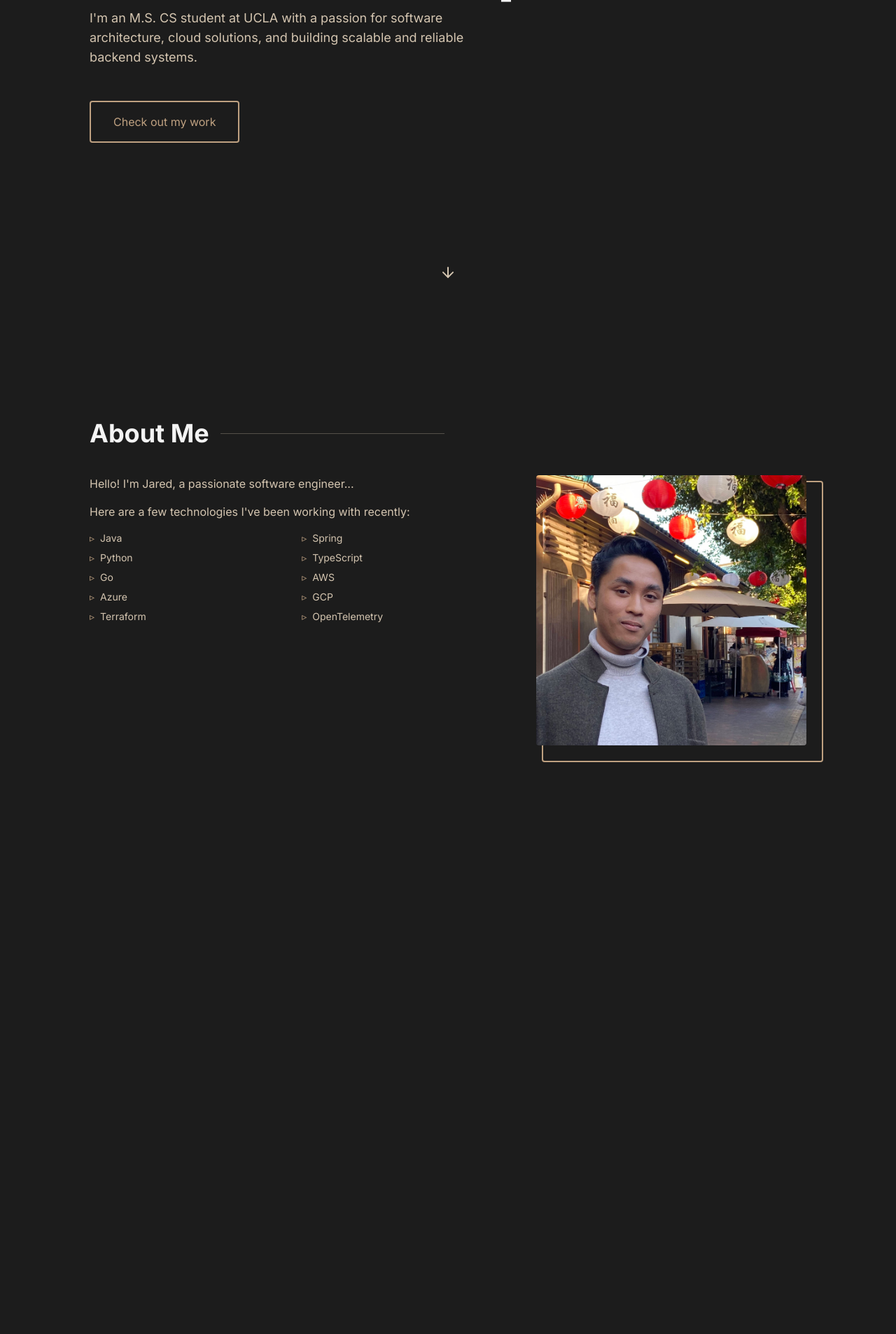
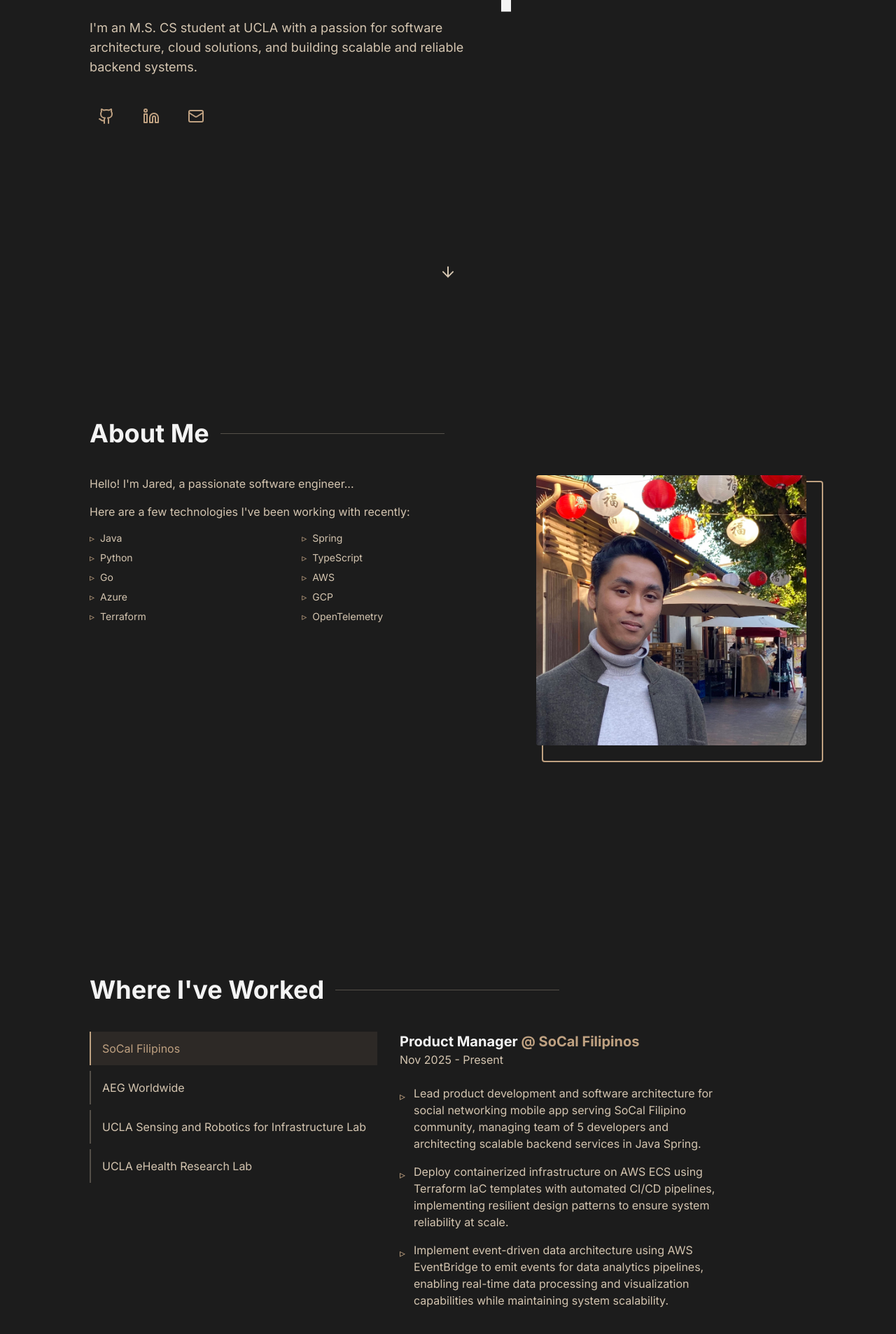
Before and after one commit to Jared-Velasquez/personal-website, a Next.js app: page / in a window 1280 px wide. Shown: the part 368-2274 px from the top of the page at 70% size. Before the commit the page ends 1600 px from the top, so only its background shows below. Built offline with nearby package versions, Linux system fonts and the light colour scheme.

Commit message:
feat: implement Experience and Social Links

```diff
--- a/src/app/components/Experience.tsx
+++ b/src/app/components/Experience.tsx
@@ -1,3 +1,120 @@
-"use client";
+'use client';
 
-export function Experience() {}
+import { motion } from "motion/react";
+import { useState } from "react";
+import { useInView } from "./useInView";
+
+const experiences = [
+    {
+        company: "SoCal Filipinos",
+        position: "Product Manager",
+        period: "Nov 2025 - Present",
+        responsibilities: [
+            "Lead product development and software architecture for social networking mobile app serving SoCal Filipino community, managing team of 5 developers and architecting scalable backend services in Java Spring.",
+            "Deploy containerized infrastructure on AWS ECS using Terraform IaC templates with automated CI/CD pipelines, implementing resilient design patterns to ensure system reliability at scale.",
+            "Implement event-driven data architecture using AWS EventBridge to emit events for data analytics pipelines, enabling real-time data processing and visualization capabilities while maintaining system scalability.",
+        ]
+    },
+    {
+        company: "AEG Worldwide",
+        position: "Software Engineer Intern",
+        period: "Feb 2025 - Sep 2025",
+        responsibilities: [
+            "Migrated legacy financial data platform to a cloud-native, event-driven Azure TypeScript backend, eliminating recurring outages from VM-specific configurations saving 5+ engineering hours per week.",
+            "Reduced command-query latency by 75\%+ through Redis caching and architectural improvements, directly improving analyst productivity and enabling faster business decisions for vendor negotiations.",
+            "Improved developer productivity and code quality by 50%+ through refactoring of legacy services, implementing peer-reviewed unit tests, automated CI/CD pipelines and Infrastructure as Code standards.",
+            "Designed fault-tolerant distributed systems using Azure Service Bus and serverless functions, implementing monitoring and telemetry to perform root cause analysis and ensure system reliability under failure scenarios."
+        ]
+    },
+    {
+        company: "UCLA Sensing and Robotics for Infrastructure Lab",
+        position: "Undergraduate Research Assistant",
+        period: "Jan 2024 - Jan 2025",
+        responsibilities: [
+            "Produced 110+ synthetic datasets through an automated pipeline, directly supporting experiments published in ICRA 2025 and reducing reliance on costly field data collection.",
+            "Enhanced research reproducibility by extending SLAM simulator to generate 3D range-aided datasets and validating accuracy with 60+ automated tests.",
+        ]
+    },
+    {
+        company: "UCLA eHealth Research Lab",
+        position: "Full-Stack Developer",
+        period: "Jul 2023 - Jan 2024",
+        responsibilities: [
+            "Architected secure data access layer for health and wellness mobile app, migrating Firebase operations to Google Cloud serverless Python backend with enforced authorization controls to ensure HIPAA-compliant data security.",
+            "Collaborated with 10+ stakeholders and developers in Agile design and debugging cycles to translate requirements into cloud-deployed features with a strong focus on data privacy and reliability.",
+        ]
+    }
+];
+
+export function Experience() {
+    const [activeIndex, setActiveIndex] = useState(0);
+    const { ref, isInView } = useInView({ threshold: 0.3 });
+
+    return (
+        <section id="experience" ref={ref} className="min-h-screen flex items-center px-6 md:px-20 lg:px-32 py-20">
+            <div className="max-w-4xl w-full">
+                <motion.div
+                    initial={{ opacity: 0, y: 50 }}
+                    animate={isInView ? { opacity: 1, y: 0 } : {}}
+                    transition={{ duration: 0.6 }}
+                >
+                    <div className="flex items-center gap-4 mb-10">
+                        <h2 className="text-3xl md:text-4xl font-bold text-accent">
+                            Where I've Worked
+                        </h2>
+                        <div className="h-px flex-1 bg-secondary/30 max-w-xs"></div>
+                    </div>
+
+                    <div className="flex flex-col md:flex-row gap-8">
+                        {/* Company tabs */}
+                        <div className="flex md:flex-col gap-2 overflow-x-auto md:overflow-x-visible">
+                            {experiences.map((exp, index) => (
+                                <button
+                                    key={exp.company}
+                                    onClick={() => setActiveIndex(index)}
+                                    className={`px-4 py-3 text-left whitespace-nowrap border-l-2 transition-colors ${activeIndex === index
+                                        ? 'border-primary bg-primary/10 text-primary'
+                                        : 'border-secondary/30 text-secondary hover:bg-secondary/10'
+                                        }`}
+                                >
+                                    {exp.company}
+                                </button>
+                            ))}
+                        </div>
+
+                        {/* Experience content */}
+                        <div className="flex-1">
+                            <motion.div
+                                key={activeIndex}
+                                initial={{ opacity: 0, x: 20 }}
+                                animate={{ opacity: 1, x: 0 }}
+                                transition={{ duration: 0.3 }}
+                            >
+                                <h3 className="text-xl font-bold text-accent">
+                                    {experiences[activeIndex].position}
+                                    <span className="text-primary"> @ {experiences[activeIndex].company}</span>
+                                </h3>
+                                <p className="text-secondary mb-6">{experiences[activeIndex].period}</p>
+
+                                <ul className="space-y-4">
+                                    {experiences[activeIndex].responsibilities.map((resp, i) => (
+                                        <motion.li
+                                            key={i}
+                                            className="flex gap-3 text-secondary"
+                                            initial={{ opacity: 0, x: 20 }}
+                                            animate={{ opacity: 1, x: 0 }}
+                                            transition={{ delay: 0.1 * i }}
+                                        >
+                                            <span className="text-primary mt-1">▹</span>
+                                            <span>{resp}</span>
+                                        </motion.li>
+                                    ))}
+                                </ul>
+                            </motion.div>
+                        </div>
+                    </div>
+                </motion.div>
+            </div>
+        </section>
+    );
+}
--- a/src/app/components/Hero.tsx
+++ b/src/app/components/Hero.tsx
@@ -2,6 +2,7 @@
 
 import { motion } from "motion/react";
 import { ArrowDown } from "lucide-react";
+import { SocialLinks } from "./SocialLinks";
 
 export function Hero() {
   return (
@@ -30,7 +31,7 @@ export function Hero() {
         </motion.h1>
 
         <motion.p
-          className="text-secondary max-w-xl text-lg mb-12"
+          className="text-secondary max-w-xl text-lg mb-8"
           initial={{ opacity: 0, y: 20 }}
           animate={{ opacity: 1, y: 0 }}
           transition={{ delay: 0.5 }}
@@ -40,17 +41,7 @@ export function Hero() {
           backend systems.
         </motion.p>
 
-        <motion.a
-          href="#projects"
-          className="inline-flex items-center gap-2 px-8 py-4 border-2 border-primary text-primary rounded hover:bg-primary/10 transition-colors"
-          initial={{ opacity: 0, y: 20 }}
-          animate={{ opacity: 1, y: 0 }}
-          transition={{ delay: 0.6 }}
-          whileHover={{ scale: 1.05 }}
-          whileTap={{ scale: 0.95 }}
-        >
-          Check out my work
-        </motion.a>
+        <SocialLinks />
       </motion.div>
 
       <motion.div
--- a/src/app/components/SocialLinks.tsx
+++ b/src/app/components/SocialLinks.tsx
@@ -1,5 +1,51 @@
-"use client";
+'use client';
 
-export function SocialLinks() {}
+import { motion } from "motion/react";
+import { Github, Linkedin, Mail } from "lucide-react";
 
-export function EmailLink() {}
+const socials = [
+    { name: "GitHub", icon: Github, href: "https://github.com/Jared-Velasquez" },
+    { name: "LinkedIn", icon: Linkedin, href: "https://linkedin.com/in/jaredvel25" },
+    { name: "Email", icon: Mail, href: "mailto:jaredvel25@ucla.edu" },
+];
+
+const iconVariants = {
+    hidden: { opacity: 0, y: 20 },
+    visible: { opacity: 1, y: 0 },
+};
+
+export function SocialLinks() {
+    return (
+        <motion.div
+            className="flex items-center gap-4"
+            initial="hidden"
+            animate="visible"
+            variants={{
+                hidden: {},
+                visible: {
+                    transition: {
+                        staggerChildren: 0.1,
+                        delayChildren: 0.7,
+                    },
+                },
+            }}
+        >
+            {socials.map((social) => (
+                <motion.a
+                    key={social.name}
+                    href={social.href}
+                    target="_blank"
+                    rel="noopener noreferrer"
+                    aria-label={social.name}
+                    className="flex items-center justify-center w-12 h-12 rounded-lg text-primary transition-colors hover:text-secondary"
+                    variants={iconVariants}
+                    transition={{ duration: 0.4 }}
+                >
+                    <social.icon className="w-6 h-6" />
+                </motion.a>
+            ))}
+        </motion.div>
+    );
+}
+
+export function EmailLink() { }
--- a/src/app/page.tsx
+++ b/src/app/page.tsx
@@ -18,8 +18,8 @@ export default function Home() {
       <main>
         <Hero />
         <About />
-        {/* <Experience />
-        <Projects />
+        <Experience />
+        {/* <Projects />
         <Blog />
         <Contact /> */}
       </main>
```
